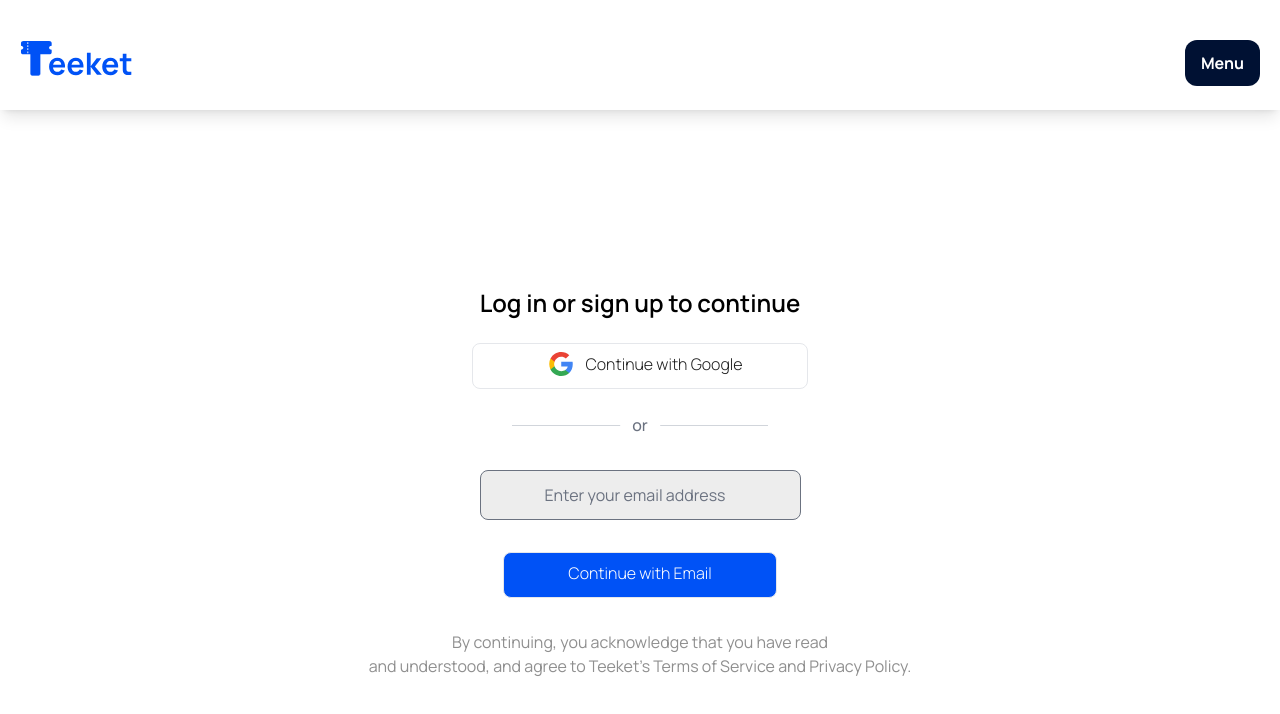
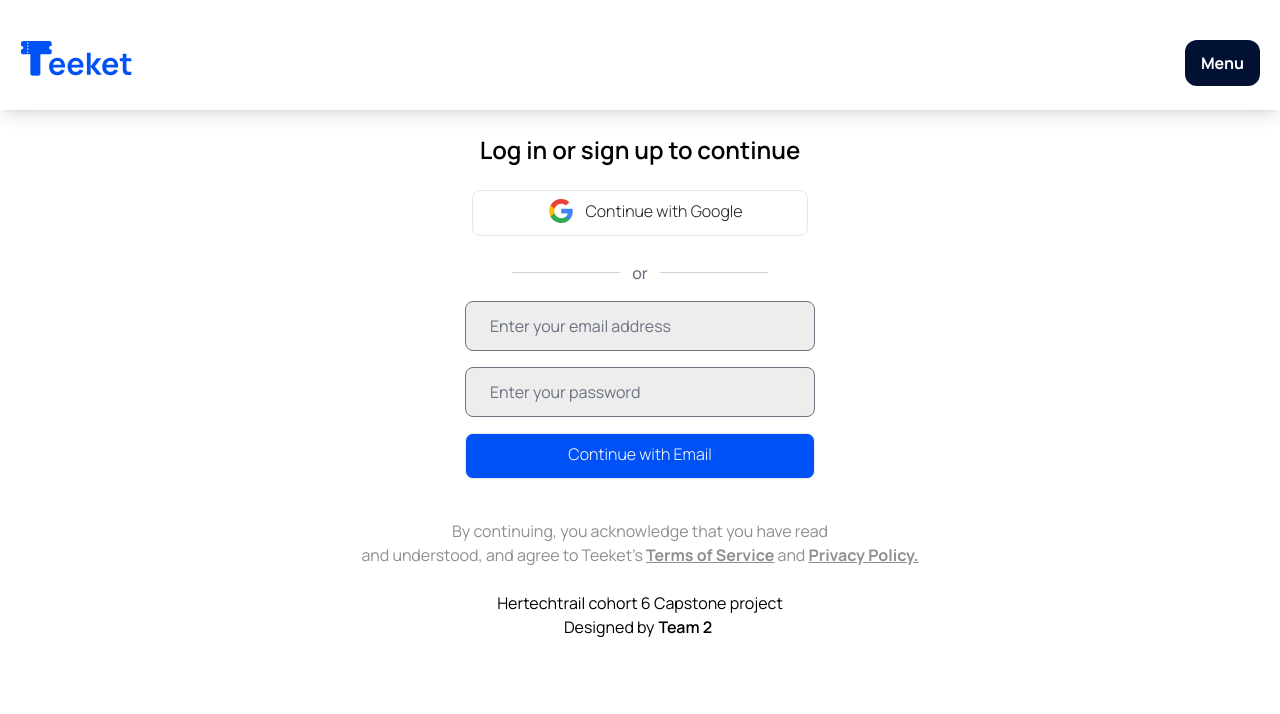
Before and after one commit to gogurlbaby/teeket, a React (Create React App) app: page /login in a window 1280 px wide. Shown: the top 714 px of the page. Built offline with nearby package versions, Linux system fonts and the light colour scheme.

Commit message:
Footer_Login_fixes

```diff
--- /dev/null
+++ b/src/components/footer_components/footer.js
@@ -0,0 +1,14 @@
+function Footer() {
+  return (
+    <>
+      <h5 className="flex justify-center mb-0">
+        Hertechtrail cohort 6 Capstone project
+      </h5>
+      <h5 className="flex justify-center">
+        Designed by <span className="font-semibold mb-1 px-1"> Team 2</span>
+      </h5>
+    </>
+  );
+}
+
+export default Footer;
--- a/src/components/login_components/sign-in.js
+++ b/src/components/login_components/sign-in.js
@@ -9,7 +9,7 @@ function SignIn() {
   };
   return (
     <>
-      <div className="h-screen flex items-center justify-center flex-col -mt-3 mb-0">
+      <div className="flex items-center justify-center flex-col overflow-auto mt-6">
         <div>
           <h3 className="text-2xl font-semibold">
             Log in or sign up to continue
@@ -38,20 +38,32 @@ function SignIn() {
         </div> */}
         <input
           type="text"
-          className="form-input px-10 py-3 px-16 rounded-lg my-8 bg-[#EDEDED] border border-grey-300"
+          className="w-[350px] form-input py-3 px-6 rounded-lg my-4 bg-[#EDEDED] border border-grey-300"
           placeholder="Enter your email address"
+        ></input>
+        <input
+          type="text"
+          className=" w-[350px] form-input py-3 px-6 rounded-lg bg-[#EDEDED] border border-grey-300"
+          placeholder="Enter your password"
         ></input>
         <button
           type="button"
-          className="bg-[#0052f6] py-2 pb-3 px-16 text-[#FFFFFF] rounded-[12px] text-sm- font-bold  font-light flex flex-row rounded-lg border border-grey-500"
+          className="w-[350px] bg-[#0052f6] py-2 pb-3 px-4 my-4 text-[#FFFFFF] items-center justify-center text-center rounded-[12px] text-sm- font-bold  font-light flex flex-row rounded-lg border border-grey-500"
           onClick={toggleGoogle}
         >
           Continue with Email
         </button>
-        <h3 className="text-[#8F8F8F] my-8 text-center	">
+        <h4 className="text-[#8F8F8F] my-6 text-center	">
           By continuing, you acknowledge that you have read <br /> and
-          understood, and agree to Teeket’s Terms of Service and Privacy Policy.
-        </h3>
+          understood, and agree to Teeket’s{" "}
+          <span className="underline decoration-solid font-bold">
+            Terms of Service
+          </span>{" "}
+          and{" "}
+          <span className="underline decoration-solid font-bold">
+            Privacy Policy.
+          </span>
+        </h4>
       </div>
     </>
   );
--- a/src/pages/login.js
+++ b/src/pages/login.js
@@ -1,3 +1,4 @@
+import Footer from "../components/footer_components/footer";
 import SignIn from "../components/login_components/sign-in";
 import NavbarLogin from "../components/navbar_components/navbar-login";
 
@@ -6,6 +7,7 @@ function Login() {
     <>
       <NavbarLogin />
       <SignIn />
+      <Footer />
     </>
   );
 }
```
